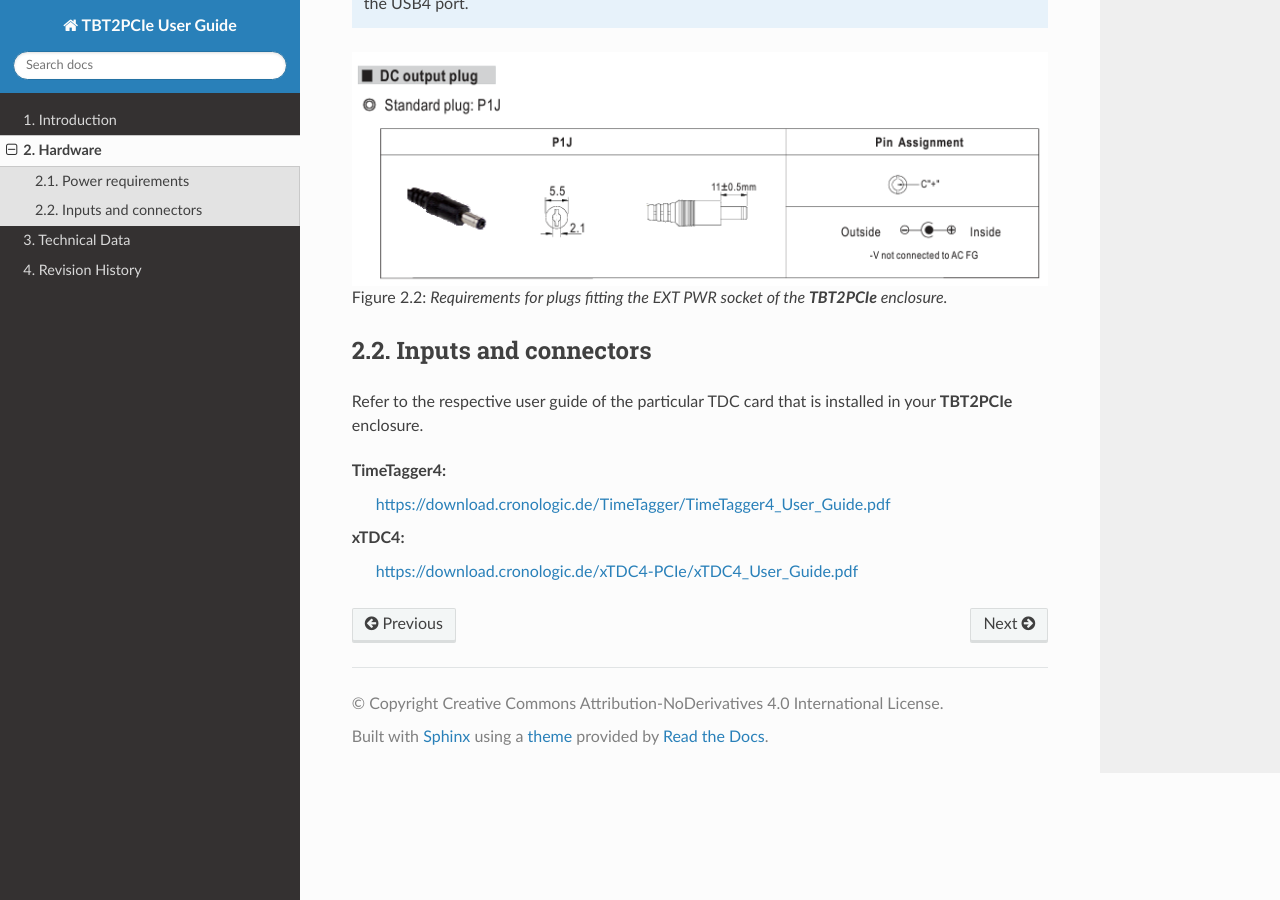
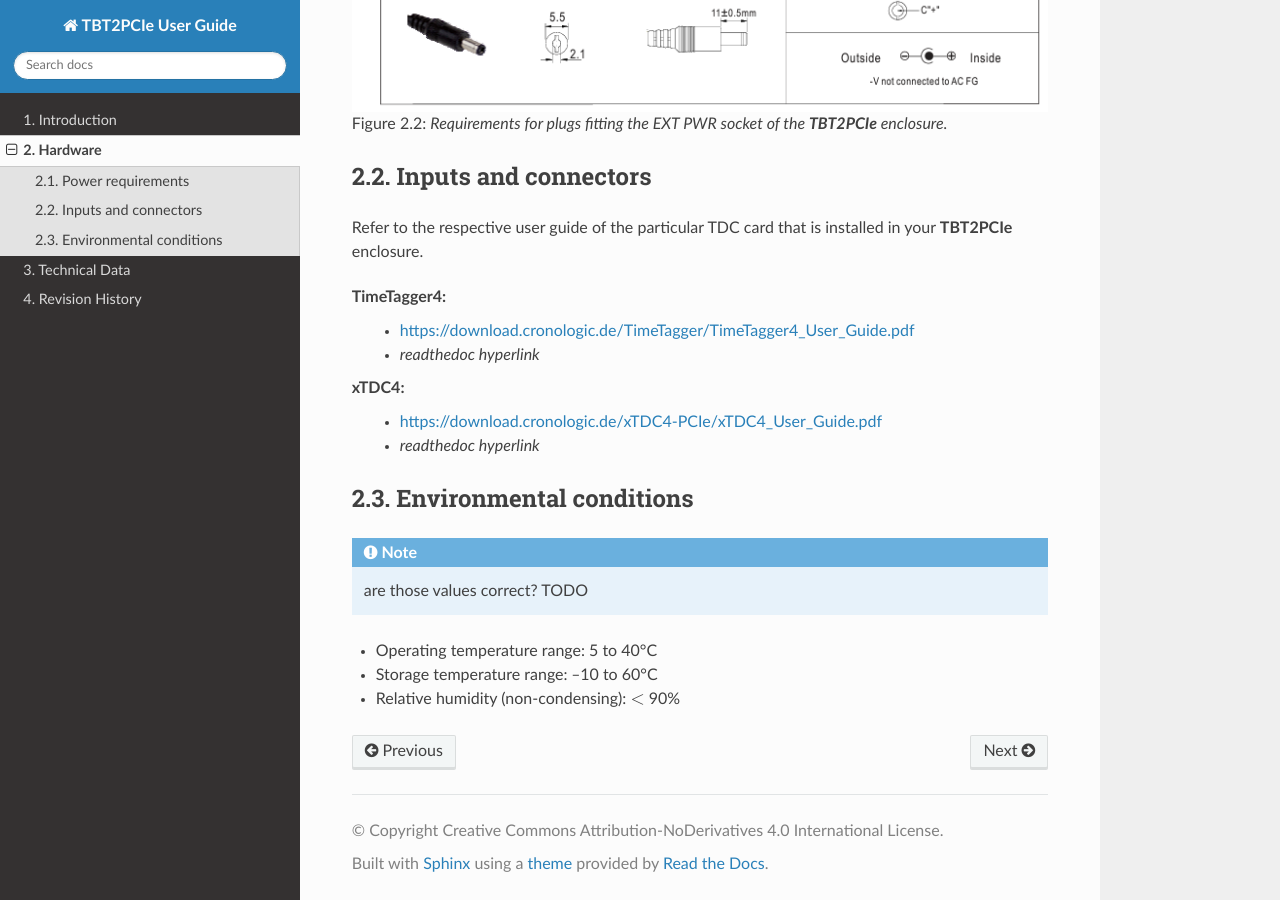
Before and after one commit to cronologic-de/ug_tbt2pcie, a Sphinx documentation site: the page built from source/hardware.rst, in a window 1280 px wide and 900 px high, scrolled down 1440 px. Built offline with Sphinx 7.4.7 and the Read the Docs theme 2.0.0, drawn with Linux system fonts in a browser that asks for light colours.

```diff
--- a/source/conf.py
+++ b/source/conf.py
@@ -52,7 +52,7 @@
 }
 latex_theme = "manual" # manual (book class) or howto (article class)
 latex_additional_files = ["sphinxcronologic.sty", "extraplaceins.sty",
-                          "_figures/TBT2PCIe_Rear_view.png",
+                          "_figures/TBT2PCIe_Rear_view_lowres.png",
                           "cronologic.pdf"]
 
 numfig = True
--- a/source/hardware.rst
+++ b/source/hardware.rst
@@ -49,7 +49,20 @@
 in your **TBT2PCIe** enclosure.
 
 TimeTagger4:
-    `<https://download.cronologic.de/TimeTagger/TimeTagger4_User_Guide.pdf>`_
+    - `<https://download.cronologic.de/TimeTagger/TimeTagger4_User_Guide.pdf>`_
+    - *readthedoc hyperlink*
 
 xTDC4:
-    `<https://download.cronologic.de/xTDC4-PCIe/xTDC4_User_Guide.pdf>`_
+    - `<https://download.cronologic.de/xTDC4-PCIe/xTDC4_User_Guide.pdf>`_
+    - *readthedoc hyperlink*
+
+
+Environmental conditions
+------------------------
+.. note::
+
+    are those values correct? TODO
+
+- Operating temperature range: 5 to 40°C
+- Storage temperature range: |hyphen|\ 10 to 60°C
+- Relative humidity (non-condensing): :math:`<` 90\%
--- a/source/introduction.rst
+++ b/source/introduction.rst
@@ -5,7 +5,7 @@
 `TimeTagger4 <https://www.cronologic.de/product/timetagger>`_ and
 `xTDC4-PCIe <https://www.cronologic.de/product/xtdc4-pcie>`_ time-to-digital
 (TDC) cards connects to any Thunderbolt\ :sup:`TM` and to USB4 ports that
-support PCIe using conventional Thunderbold\ :sup:`TM` cables.
+support PCIe using conventional Thunderbolt\ :sup:`TM` cables.
 
 This user guide provides an overview of the enclosure. The APIs and interfaces
 of the respective TDC board wihtin the enclosure are unchanged. Refer to the
--- a/source/techdata.rst
+++ b/source/techdata.rst
@@ -7,10 +7,12 @@
 in your **TBT2PCIe** enclosure.
 
 TimeTagger4:
-    `<https://download.cronologic.de/TimeTagger/TimeTagger4_User_Guide.pdf>`_
+    - `<https://download.cronologic.de/TimeTagger/TimeTagger4_User_Guide.pdf>`_
+    - *Direct link to respective section in readthedocs website*
 
 xTDC4:
-    `<https://download.cronologic.de/xTDC4-PCIe/xTDC4_User_Guide.pdf>`_
+    - `<https://download.cronologic.de/xTDC4-PCIe/xTDC4_User_Guide.pdf>`_
+    - *Direct link to respective section in readthedocs website*
 
 
 Information required by DIN EN 61010-1
```
Also changed, not shown: other parts of source/hardware.rst (+1 -1 lines), source/revhistory.rst (+11 -5 lines), source/_figures/TBT2PCIe_Front_panel_lowres.png (added), source/_figures/TBT2PCIe_Rear_Panel_lowres.png (added), source/_figures/TBT2PCIe_Rear_view_lowres.png (added), source/_figures/frontback.png, 4 other files.
